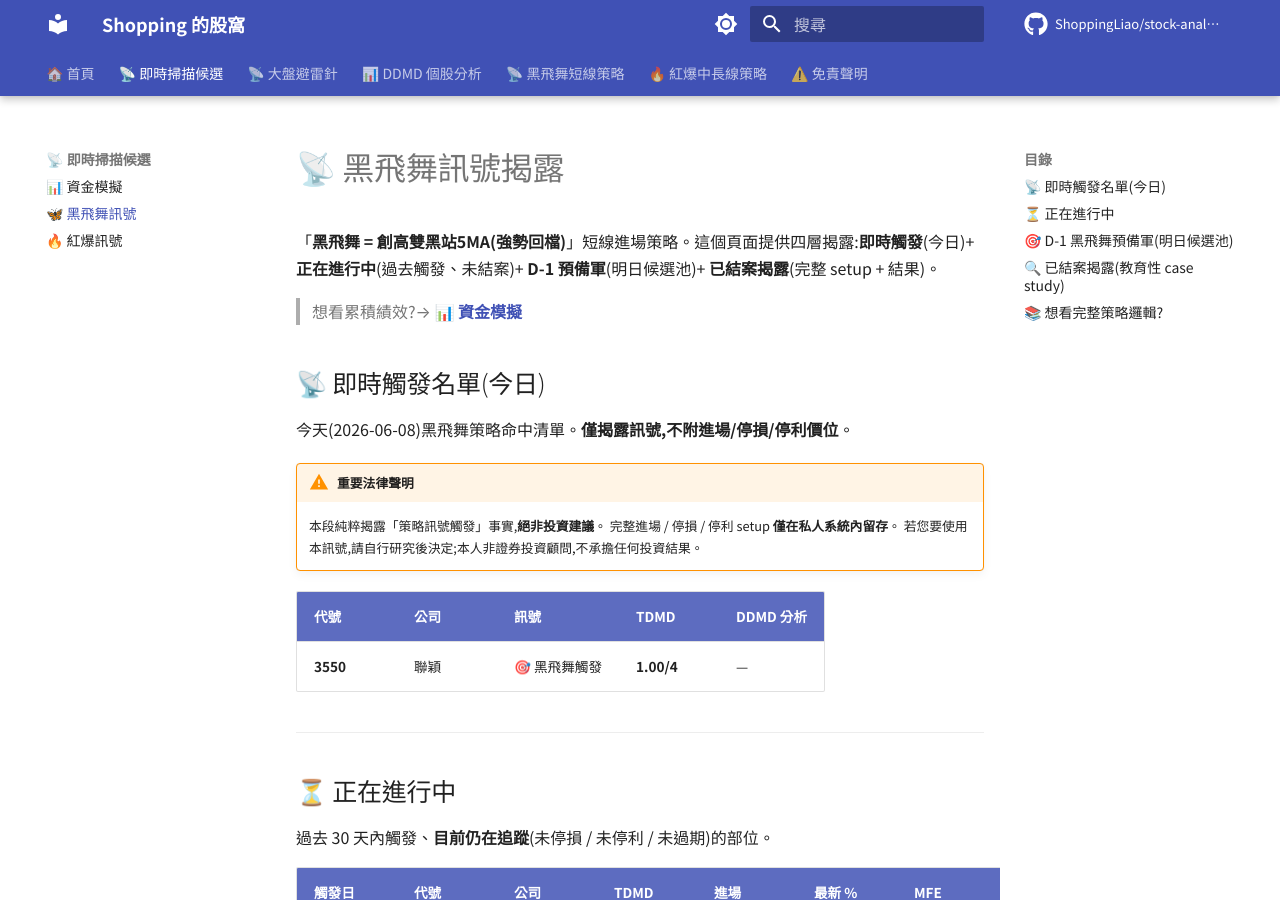
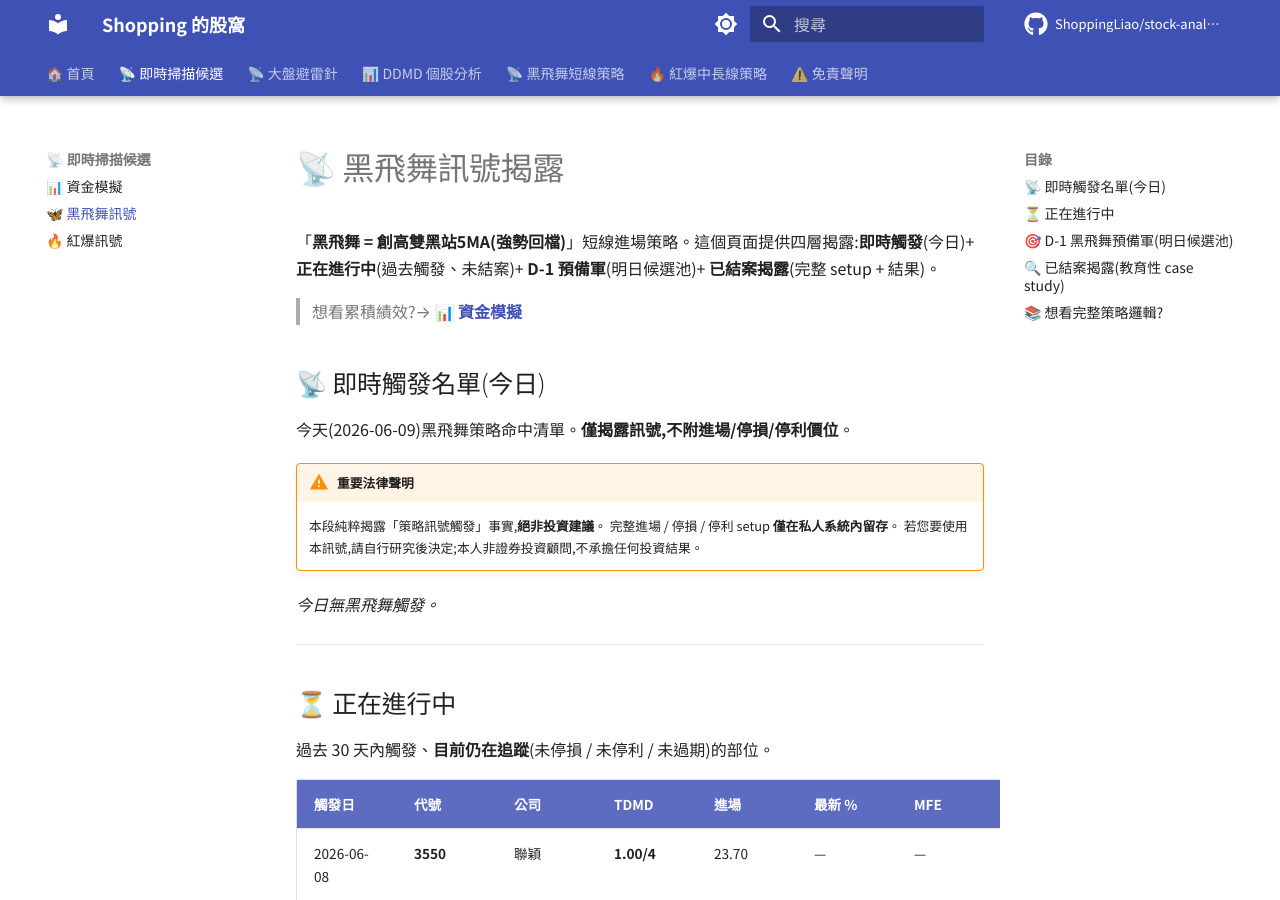
Before and after one commit to ShoppingLiao/stock-analysis-public, an MkDocs documentation site: the page built from docs/signals_black_butterfly.md, in a window 1280 px wide and 900 px high. Built offline with MkDocs 1.6.1 and Material for MkDocs 9.7.7, drawn with Linux system fonts in a browser that asks for light colours; comment, search, counter and statistics services are not loaded.

Commit message:
docs(signals): update BB + RB + capital (2026-06-09)

```diff
--- a/docs/signals_black_butterfly.md
+++ b/docs/signals_black_butterfly.md
@@ -6,16 +6,14 @@
 
 ## 📡 即時觸發名單(今日)
 
-今天(2026-06-08)黑飛舞策略命中清單。**僅揭露訊號,不附進場/停損/停利價位**。
+今天(2026-06-09)黑飛舞策略命中清單。**僅揭露訊號,不附進場/停損/停利價位**。
 
 !!! warning "重要法律聲明"
     本段純粹揭露「策略訊號觸發」事實,**絕非投資建議**。
     完整進場 / 停損 / 停利 setup **僅在私人系統內留存**。
     若您要使用本訊號,請自行研究後決定;本人非證券投資顧問,不承擔任何投資結果。
 
-| 代號 | 公司 | 訊號 | TDMD | DDMD 分析 |
-|------|------|------|------|----------|
-| **3550** | 聯穎 | 🎯 黑飛舞觸發 | **1.00/4** | — |
+*今日無黑飛舞觸發。*
 
 
 ---
@@ -26,6 +24,7 @@
 
 | 觸發日 | 代號 | 公司 | TDMD | 進場 | 最新 % | MFE | MAE | 狀態 |
 |--------|------|------|------|------|--------|-----|-----|------|
+| 2026-06-08 | **3550** | 聯穎 | **1.00/4** | 23.70 | — | — | — | ⏸️ 待入場 |
 | 2026-06-05 | **1312** | 國喬 | **2.00/4** | 14.40 | -5.21% | +-1.39% | -6.60% | 🔵 追蹤中 |
 | 2026-06-04 | **6155** | 鈞寶 | **1.75/4** | 71.60 | +7.96% | +21.09% | -3.63% | 🔵 追蹤中 |
 | 2026-06-02 | **4739** | 康普 | **1.75/4** | 107.50 | +10.23% | +14.42% | 0.47% | 🔵 追蹤中 |
```
